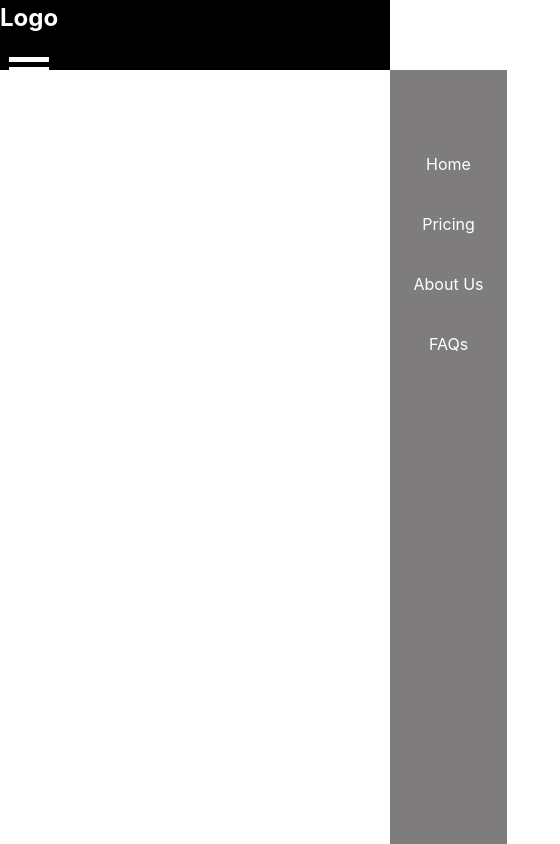
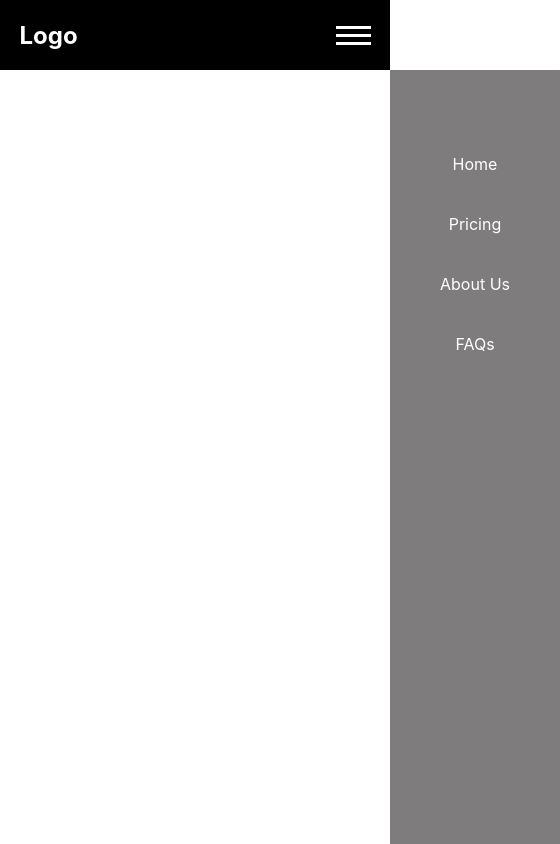
Before and after one commit to tundeph/test-file, a React (Create React App) app: page / in a window 390 px wide. Shown: the whole page, 560 px wide, since content can reach past the window. Built offline with nearby package versions, Linux system fonts and the light colour scheme.

Commit message:
Update HamburgerMenu.css

```diff
--- a/src/3-hamburger-menu/HamburgerMenu.css
+++ b/src/3-hamburger-menu/HamburgerMenu.css
@@ -7,11 +7,19 @@
 }
 
 nav {
+  width: 100%;
+  background-color: black;
+  box-sizing: border-box;
+  --navHeight: 70px;
+  height: var(--navHeight);
+}
+
+.nav-contents {
   display: flex;
-  background-color: black;
+  max-width: 90%;
+  margin: 0 auto;
   justify-content: space-between;
   align-items: center;
-  --navHeight: 70px;
   height: var(--navHeight);
 }
 
@@ -26,8 +34,8 @@ nav {
 .hamburger .bar3 {
   display: block;
   background-color: white;
-  width: 40px;
-  height: 5px;
+  width: 35px;
+  height: 3px;
   margin: 5px auto;
   transition: 0.4s;
 }
@@ -37,13 +45,13 @@ nav {
 .hamburger-close .bar3 {
   display: block;
   background-color: white;
-  width: 40px;
-  height: 5px;
+  width: 35px;
+  height: 3px;
   margin: 5px auto;
 }
 
 .hamburger-close .bar1 {
-  transform: rotate(45deg) translate(10px, 4px);
+  transform: rotate(45deg) translate(8px, 3px);
   transition: 0.4s;
 }
 
@@ -52,7 +60,7 @@ nav {
 }
 
 .hamburger-close .bar3 {
-  transform: rotate(-45deg) translate(10px, -4px);
+  transform: rotate(-45deg) translate(8px, -3px);
   transition: 0.4s;
 }
 
@@ -82,7 +90,10 @@ nav {
 }
 
 .nav-sub li {
-  margin: 20px auto;
+  margin: 20px auto 0px auto;
+  padding: 0px 50px 20px 50px;
+  cursor: pointer;
+  /* border-bottom: 1px solid #fff; */
 }
 
 .nav-sub li:first-child {
```
